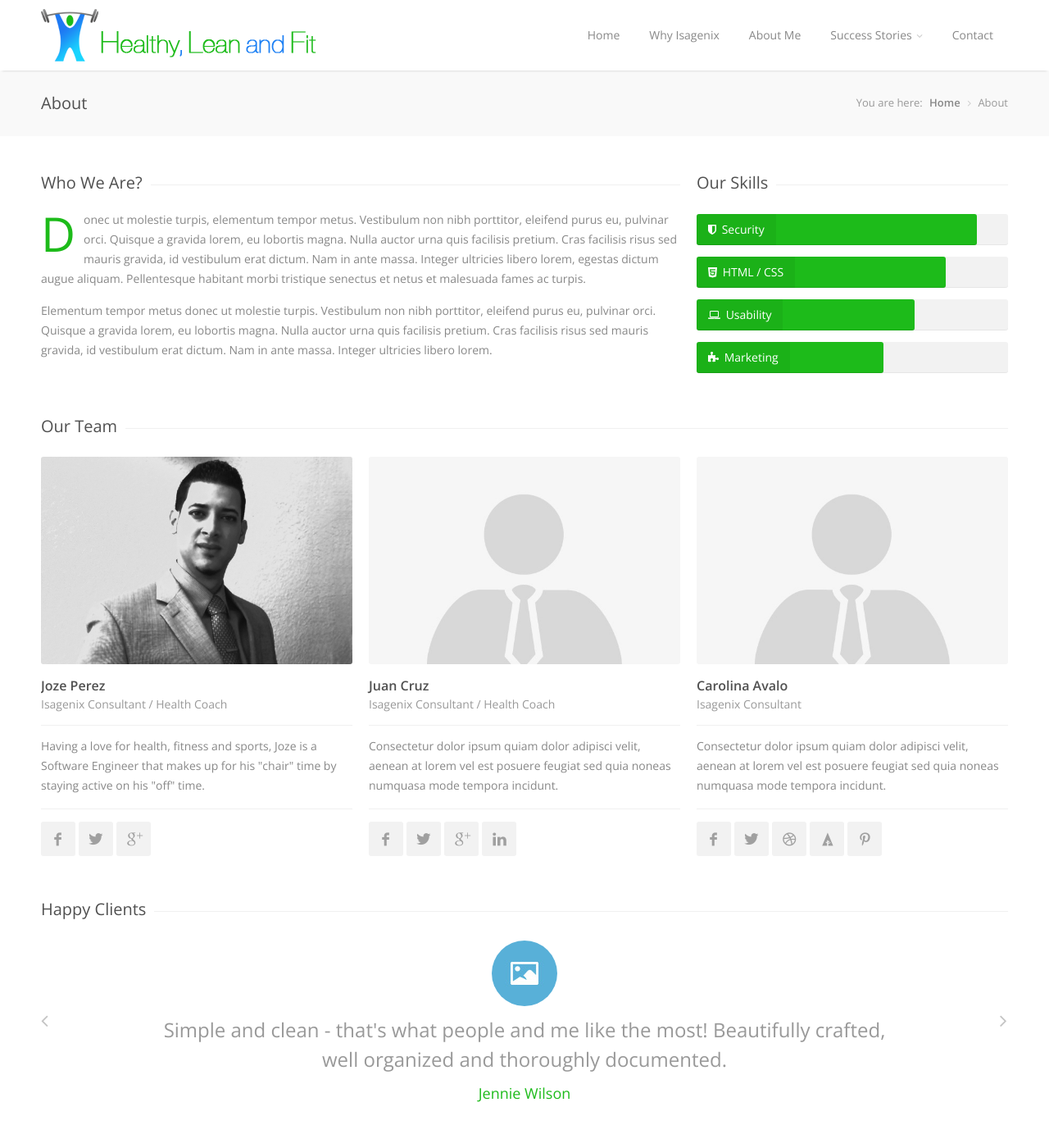
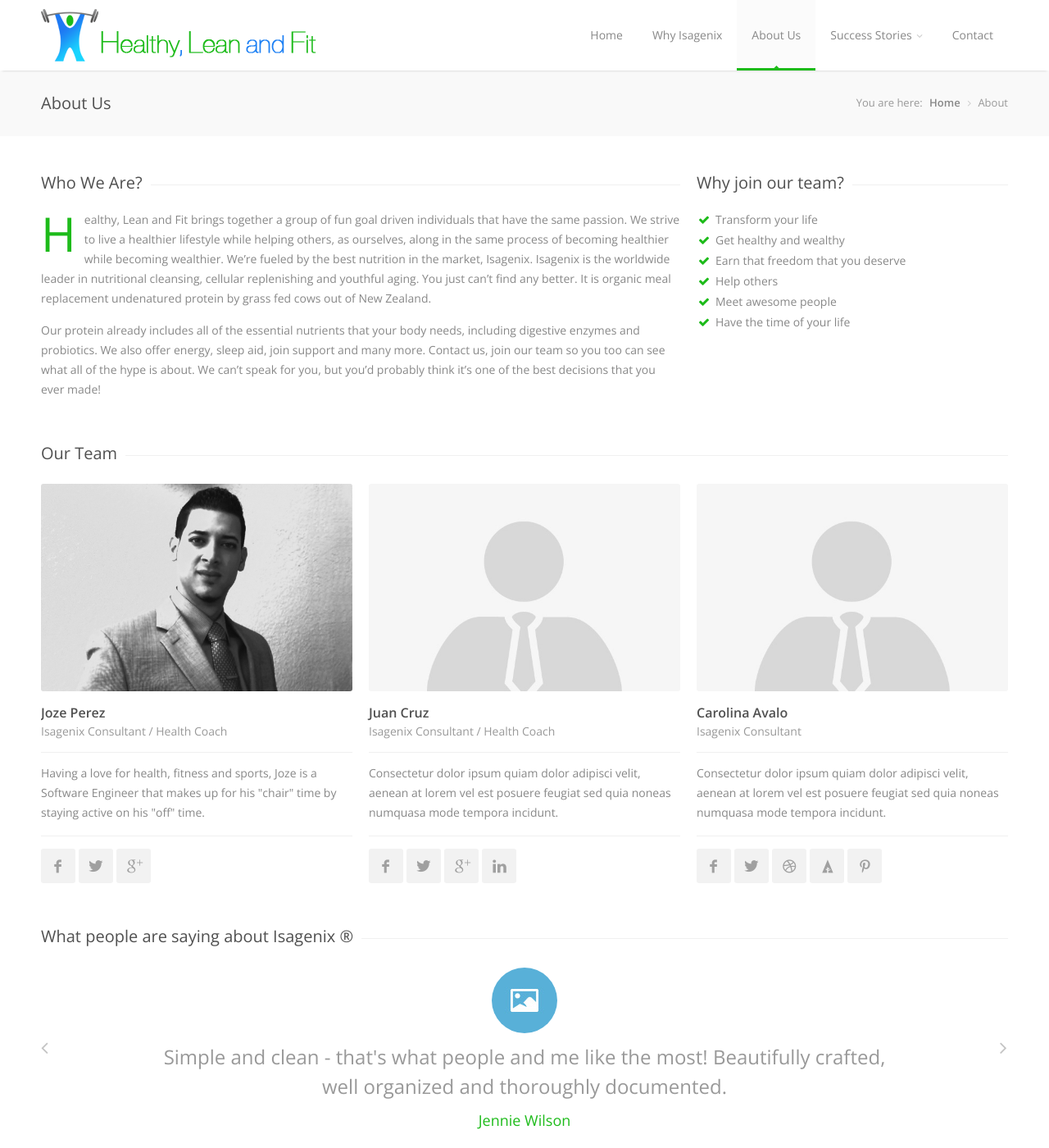
Before and after one commit to jozeperez/hlf, a Jekyll site: the page built from about-us.html, in a window 1280 px wide and 1400 px high. Shown: the whole window at 82% size. Built offline with Jekyll 4.4.1, drawn with Linux system fonts in a browser that asks for light colours; comment, search, counter and statistics services are not loaded.

Commit message:
More progress on About us page.

```diff
--- a/_config.yml
+++ b/_config.yml
@@ -5,21 +5,12 @@
       urlSlug: "/"
     - title  : "Why Isagenix"
       urlSlug: "/why-isagenix/"
-    - title  : "About Me"
-      urlSlug: "/about-joze/"
+    - title  : "About Us"
+      urlSlug: "/about-us/"
     - title  : "Success Stories"
       urlSlug: "/success-stories/"
     - title  : "Contact"
       urlSlug: "/contact/"
-successStories:
-    - name: "Joze (me) P."
-      slug: "joze"
-    - name: "Eileen & Jr D."
-      slug: "eileen-and-jr"
-    - name: "Jimmy L."
-      slug: "jimmy"
-    - name: "Carolina A."
-      slug: "carolina"
 addressLine1: "Orlando, FL, USA"
 addressLine2: "Tampa, FL, USA"
 addressLine3: "Gainesville, FL, USA"
--- a/about-us.html
+++ b/about-us.html
@@ -7,7 +7,7 @@
             <section id="titlebar">
                 <div class="container">
                     <div class="eight columns">
-                        <h2>About</h2>
+                        <h2>About Us</h2>
                     </div>
                     <div class="eight columns">
                         <nav id="breadcrumbs">
@@ -28,33 +28,21 @@
                     <h3 class="headline">Who We Are?</h3>
                     <span class="line" style="margin-bottom:30px;"></span>
                     <div class="clearfix"></div>
-                    <p><span class="dropcap">D</span>onec ut molestie turpis, elementum tempor metus. Vestibulum non nibh porttitor, eleifend purus eu, pulvinar orci. Quisque a gravida lorem, eu lobortis magna. Nulla auctor urna quis facilisis pretium. Cras facilisis risus sed mauris gravida, id vestibulum erat dictum. Nam in ante massa. Integer ultricies libero lorem, egestas dictum augue aliquam. Pellentesque habitant morbi tristique senectus et netus et malesuada fames ac turpis.</p>
-                    <p>Elementum tempor metus donec ut molestie turpis. Vestibulum non nibh porttitor, eleifend purus eu, pulvinar orci. Quisque a gravida lorem, eu lobortis magna. Nulla auctor urna quis facilisis pretium. Cras facilisis risus sed mauris gravida, id vestibulum erat dictum. Nam in ante massa. Integer ultricies libero lorem.</p>
+                    <p><span class="dropcap">H</span>ealthy, Lean and Fit brings together a group of fun goal driven individuals that have the same passion. We strive to live a healthier lifestyle while helping others, as ourselves, along in the same process of becoming healthier while becoming wealthier. We’re fueled by the best nutrition in the market, Isagenix. Isagenix is the worldwide leader in nutritional cleansing, cellular replenishing and youthful aging. You just can’t find any better. It is organic meal replacement undenatured protein by grass fed cows out of New Zealand.</p>
+                    <p>Our protein already includes all of the essential nutrients that your body needs, including digestive enzymes and probiotics. We also offer energy, sleep aid, join support and many more. Contact us, join our team so you too can see what all of the hype is about. We can’t speak for you, but you’d probably think it’s one of the best decisions that you ever made!</p>
                 </div>
 
-                <!-- Our Skills -->
+                <!-- Why join our team? -->
                 <div class="one-third column">
-                    <h3 class="headline">Our Skills</h3>
-                    <span class="line" style="margin-bottom:35px;"></span>
-                    <div class="clearfix"></div>
-                    <div id="skillzz">
-                        <div class="skill-bar">
-                            <span class="skill-title"><i class="icon-shield"></i> Security</span>
-                            <div class="skill-bar-value" style="width: 90%;"></div>
-                        </div>
-                        <div class="skill-bar">
-                            <span class="skill-title"><i class="icon-html5"></i> HTML / CSS</span>
-                            <div class="skill-bar-value" style="width: 80%;"></div>
-                        </div>
-                        <div class="skill-bar">
-                            <span class="skill-title"><i class="icon-laptop"></i> Usability</span>
-                            <div class="skill-bar-value" style="width: 70%;"></div>
-                        </div>
-                        <div class="skill-bar">
-                            <span class="skill-title"><i class="icon-puzzle-piece"></i> Marketing</span>
-                            <div class="skill-bar-value" style="width: 60%;"></div>
-                        </div>
-                    </div>
+                    <h3 class="headline">Why join our team?</h3><span class="line" style="margin-bottom:33px;"></span><div class="clearfix"></div>
+                    <ul class="list-1">
+                        <li>Transform your life</li>
+                        <li>Get healthy and wealthy</li>
+                        <li>Earn that freedom that you deserve</li>
+                        <li>Help others</li>
+                        <li>Meet awesome people</li>
+                        <li>Have the time of your life</li>
+                    </ul>
                 </div>
             </div>
             <!-- Container / End -->
@@ -149,7 +137,7 @@
 
                 <!-- Headline -->
                 <div class="sixteen columns">
-                    <h3 class="headline">Happy Clients</h3>
+                    <h3 class="headline">What people are saying about Isagenix &reg;</h3>
                     <span class="line" style="margin-bottom: 20px;"></span>
                 </div>
 
```
Also changed, not shown: why-isagenix.html (+3 -6 lines).
